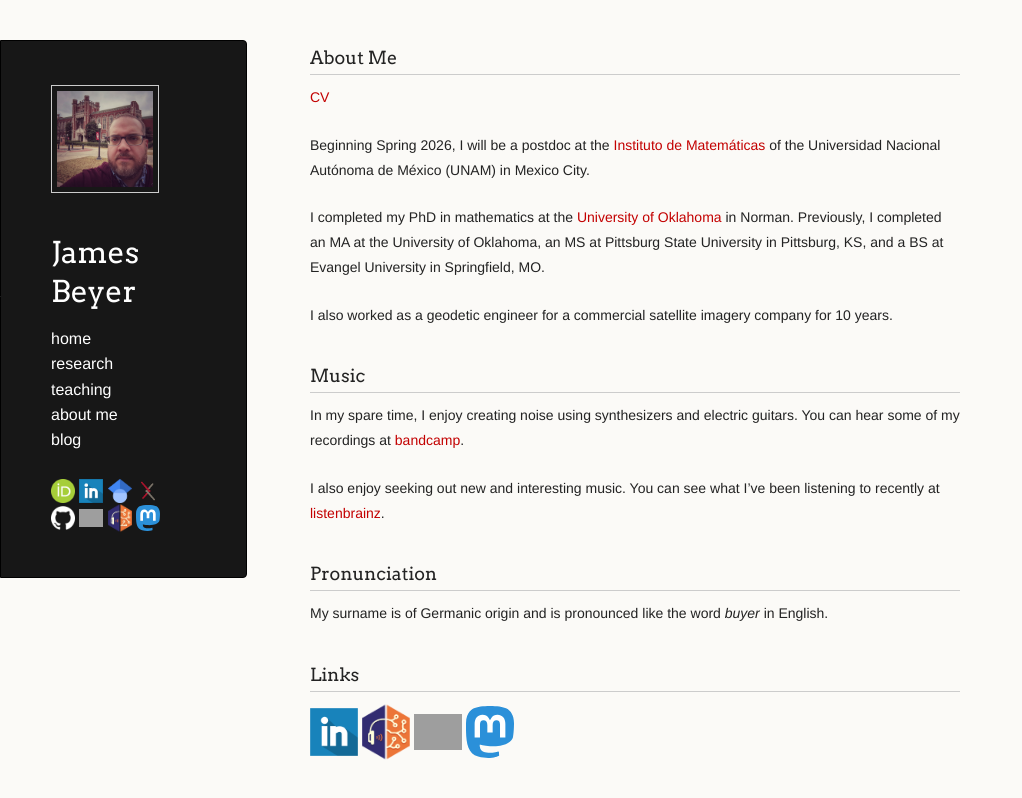
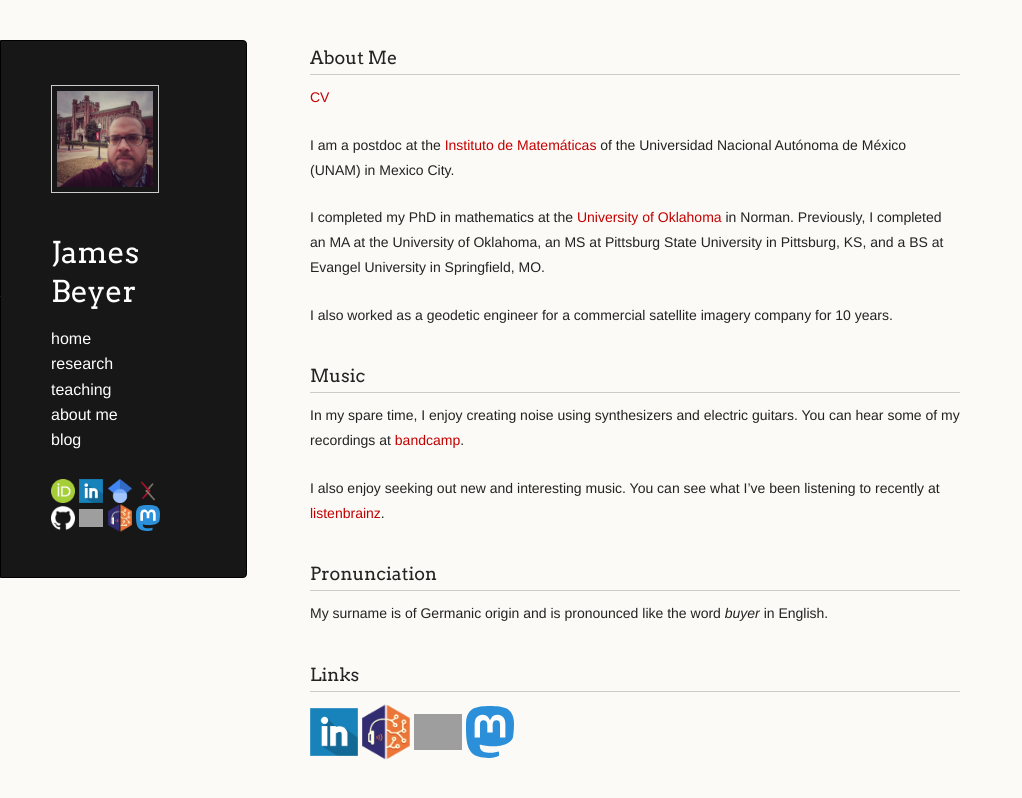
Before and after one commit to jebeyer/jebeyer.github.io, a Jekyll site: the page built from about.md, in a window 1280 px wide. Shown: the top 798 px of the page, without its empty margins (0-1022 px from the left). Built offline with Jekyll 4.4.1, drawn with Linux system fonts in a browser that asks for light colours; a script that is not in the unit is left out; our own code applies the rules of GitHub Pages for plain Markdown files; grey boxes are pictures that could not be loaded.

Commit message:
Update about.md

```diff
--- a/about.md
+++ b/about.md
@@ -6,7 +6,7 @@ layout: default
 
 [CV](https://drive.google.com/file/d/1GteexAMUcl4p-Qd1MuFYPjpGtCoITJp4/view?usp=sharing)
 
-Beginning Spring 2026, I will be a postdoc at the [Instituto de Matemáticas](https://www.matem.unam.mx/) of the Universidad Nacional Autónoma de México (UNAM) in Mexico City.
+I am a postdoc at the [Instituto de Matemáticas](https://www.matem.unam.mx/) of the Universidad Nacional Autónoma de México (UNAM) in Mexico City.
 
 I completed my PhD in mathematics at the [University of Oklahoma](http://math.ou.edu/) in Norman. Previously, I completed an MA at the University of Oklahoma, an MS at Pittsburg State University in Pittsburg, KS, and a BS at Evangel University in Springfield, MO.
 
```
